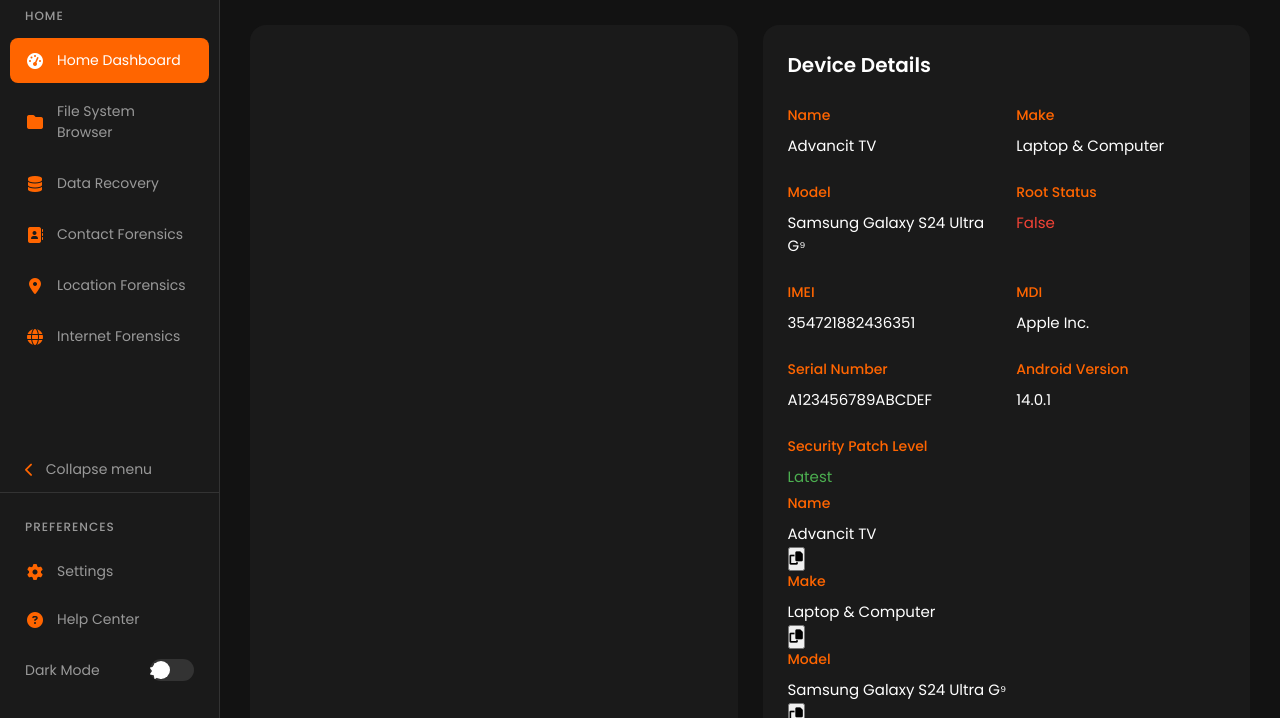
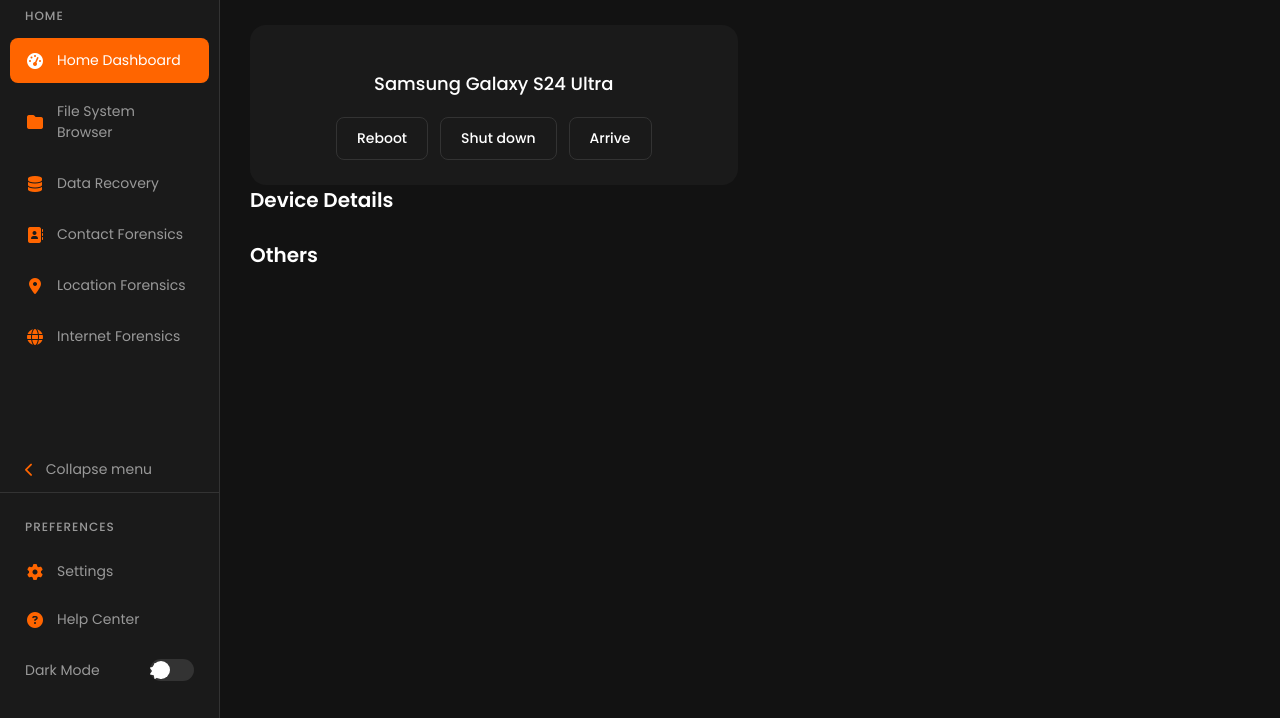
Before and after one commit to walking-w/Android-lens, a plain HTML site: page index.html in a window 1280 px wide. Shown: the part 82-800 px from the top of the page. Drawn offline with Linux system fonts and the light colour scheme; some packages are replaced by stand-ins of ours; a script that the page names is missing.

Commit message:
Update index.html

```diff
--- a/index.html
+++ b/index.html
@@ -77,7 +77,9 @@
             </div>
             <div class="toggle-container">
                 <div class="toggle-label">Dark Mode</div>
-                <div class="toggle"></div>
+                <div class="toggle">
+                    <i class="fas"></i> <!-- Icon will be added automatically -->
+                </div>
             </div>
         </div>
     </div>
@@ -99,12 +101,13 @@
         </div>
 
         <div class="dashboard-content">
+            <div class="top-row">
                 <div class="device-card">
                     <div class="device-image-container">
                         <!-- 3D Model Viewer -->
                         <div class="model-container">
-                        <spline-viewer url="https://prod.spline.design/4FY8IiBepjn0ieCL/scene.splinecode"></spline-viewer>
-                        <script type="module" src="https://unpkg.com/@splinetool/viewer@1.9.79/build/spline-viewer.js"></script>
+                            <script type="module" src="https://unpkg.com/@splinetool/viewer@1.9.81/build/spline-viewer.js"></script>
+                            <spline-viewer url="https://prod.spline.design/ejGHZnT4jDl9VxBt/scene.splinecode"></spline-viewer>
                         </div>
                     </div>
                     <div class="device-name">Samsung Galaxy S24 Ultra</div>
@@ -115,10 +118,10 @@
                     </div>
                 </div>
 
-            <div class="device-details">
+                <div class="details-card">
                     <div class="section-title">Device Details</div>
-                <div class="details-grid">
-                    <div class="detail-item">
+                    <div class="details-grid" id="device-details-container">
+                        <!-- <div class="detail-item">
                             <div class="detail-label">Name</div>
                             <div class="detail-value">Advancit TV</div>
                         </div>
@@ -154,13 +157,14 @@
                             <div class="detail-label">Security Patch Level</div>
                             <div class="detail-value green">Latest</div>
                         </div>
+                    </div> -->
                 </div>
             </div>
 
-            <div class="others">
+            <div class="others-card full-width">
                 <div class="section-title">Others</div>
-                <div class="details-grid">
-                    <div class="detail-item">
+                <div class="details-grid" id="other-details-container">
+                    <!-- <div class="detail-item">
                         <div class="detail-label">Seized</div>
                         <div class="detail-value">January 01, 2018</div>
                     </div>
@@ -175,7 +179,7 @@
                     <div class="detail-item">
                         <div class="detail-label">Status</div>
                         <div class="detail-value green">Compliant</div>
-                    </div>
+                    </div> -->
                 </div>
             </div>
         </div>
```
Lines whose indentation alone changed are shown as unchanged.
